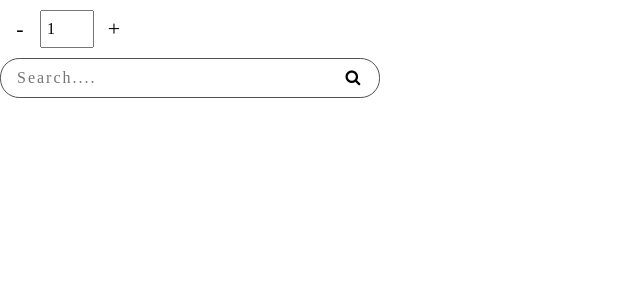
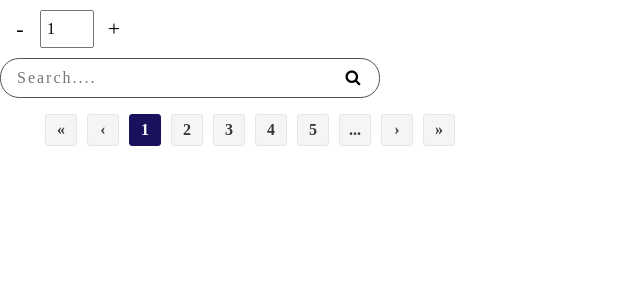
Before and after one commit to AsunaxRan/react-cart-2, a React (Create React App) app: page / in a window 1280 px wide. Shown: the top 300 px of the page, without its empty margins (0-640 px from the left). Built offline with nearby package versions, Linux system fonts and the light colour scheme.

Commit message:
Add Pagination Cmp

```diff
--- a/src/App.js
+++ b/src/App.js
@@ -1,9 +1,11 @@
 import Counter from './components/Counter';
 import SearchInput from './components/SearchInput';
+import Pagination from './components/Pagination/index';
 function App() {
   return <div className="App">
-    <Counter style={{ marginBottm: "10px" }} />
-    <SearchInput />
+    <Counter style={{ marginBottom: "10px" }} />
+    <SearchInput style={{ marginBottom: "10px" }} />
+    <Pagination />
   </div>;
 }
 
--- /dev/null
+++ b/src/components/Pagination/index.js
@@ -0,0 +1,83 @@
+import React, { useState } from 'react';
+import styled from "styled-components";
+
+const StylePagination = styled.ul``;
+
+const PaginationItem = styled.li`
+  display:inline-block;
+  background: #f5f5f5;
+  color: #393939;
+  cursor: pointer;
+
+  font-weight:700;
+  width:30px;
+  line-height:30px;
+  margin: 0 5px;
+  text-align:center;
+  border-radius:3px;
+  transition: all .4s ease-out .2s;
+  border: 1px solid #e5e5e5;
+
+  :hover{
+    background: #19115C;
+    border: 1px solid #19115C;
+    color: #fff;
+  }
+`;
+
+const SelectedItem = styled(PaginationItem)`
+  background: #19115C;
+  border: 1px solid #19115C;
+  color: #fff;
+
+`;
+
+function Pagination() {
+  const [currentPage, setCurrentPage] = useState(1);
+  const totalPage = 100;
+  const PageNumber = [];
+  const PageGroup = [];
+
+  for (let i = 1; i <= totalPage; i++) {
+    PageNumber.push(i);
+  }
+
+  if (currentPage <= 3) {
+    PageGroup.push(1, 2, 3, 4, 5);
+  } else if (currentPage >= totalPage - 2) {
+    PageGroup.push(totalPage - 4, totalPage - 3, totalPage - 2, totalPage - 1, totalPage);
+  } else {
+    PageGroup.push(currentPage - 2, currentPage - 1, currentPage, currentPage + 1, currentPage + 2);
+  }
+
+  return (
+    <StylePagination>
+      <PaginationItem
+        onClick={() => { setCurrentPage(1) }}
+      >«</PaginationItem>
+
+      <PaginationItem
+        onClick={() => { setCurrentPage(currentPage - 1) }}
+      >‹</PaginationItem>
+      {!PageGroup.includes(1) ? <PaginationItem>...</PaginationItem> : ""}
+
+      {PageGroup.map(item => {
+        return (item === currentPage
+          ? <SelectedItem>{item}</SelectedItem>
+          : <PaginationItem
+            onClick={() => { setCurrentPage(item) }}
+          >{item}</PaginationItem>)
+      })}
+      {!PageGroup.includes(totalPage) ? <PaginationItem>...</PaginationItem> : ""}
+      <PaginationItem
+        onClick={() => { setCurrentPage(currentPage + 1) }}
+      >›</PaginationItem>
+
+      <PaginationItem
+        onClick={() => { setCurrentPage(totalPage) }}
+      >»</PaginationItem>
+    </StylePagination>
+  )
+
+}
+export default Pagination;
```
